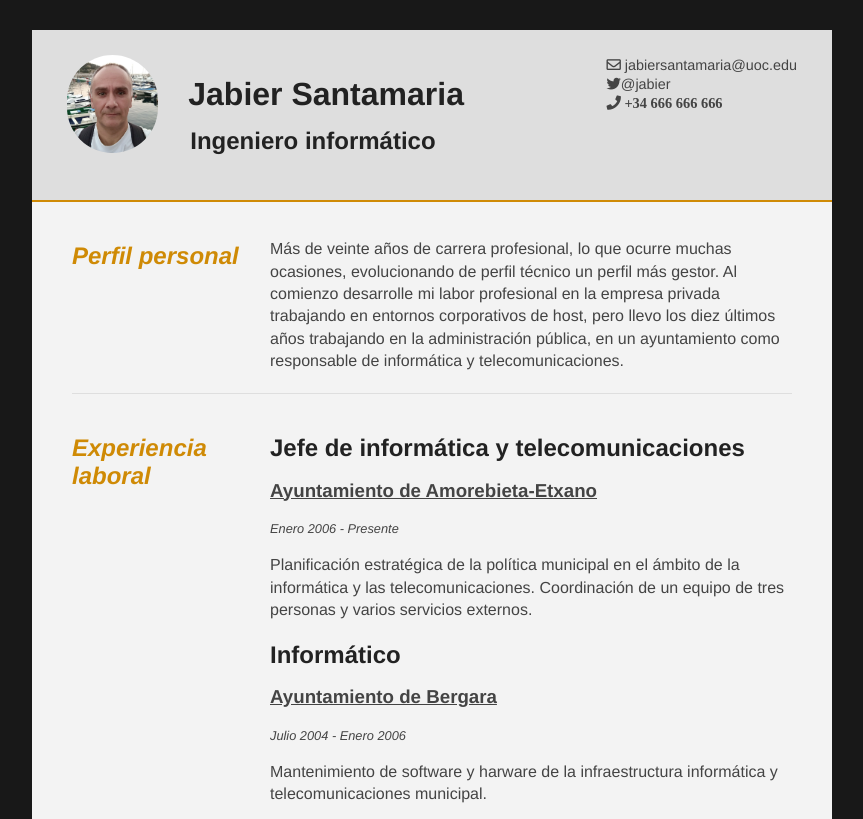
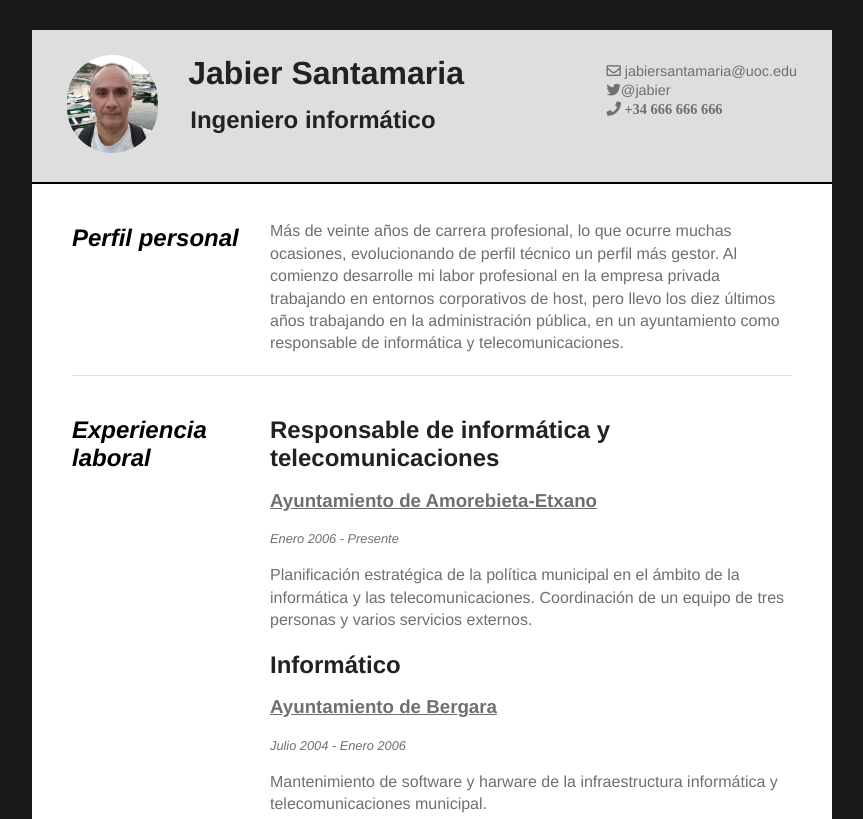
Before and after one commit to jabiersantamaria/uoc-boilerplate, a website built with Parcel: page src/index.html in a window 1280 px wide. Shown: the top 819 px of the page, without its empty margins (208-1071 px from the left). Built offline with nearby package versions, Linux system fonts and the light colour scheme; some packages are replaced by stand-ins of ours.

Commit message:
Playing with sass functions

```diff
--- a/src/assets/styles/_site-settings.scss
+++ b/src/assets/styles/_site-settings.scss
@@ -8,17 +8,17 @@
 $font1: Helvetica, Arial, sans-serif;
 
 // = Colors
-// -----------------------------
 
-// Graphic chart
 $color-bg:  #181818;
-$color-bg-curriculum: #f3f3f3;
+$color-bg-curriculum: white;
 
 $color-font-heading: #222;
-$color-font-paragraph: #444;
-$color-font-details: #cf8a05;
+$color: lighten(#222, 20);
+// $color-font-paragraph: #444;
+$color-font-paragraph: lighten($color-font-heading, 30);
+$color-font-details: black;
 
 $color-border-section: #dedede;
-$color-border-contact: #cf8a05;
+$color-border-contact: black;
 
-$color-link: #cf8a05;
+$color-link: black;
--- a/src/assets/styles/_states.scss
+++ b/src/assets/styles/_states.scss
@@ -3,7 +3,7 @@
     display: none;
   }
 
-  .curriculumContent_skills {
+  .curriculumContent__skills {
     column-count: 2;
   }
 }
@@ -19,7 +19,7 @@
     display: none;
   }
 
-  .name,
+  .contactName,
   .contactDetails {
     float: none;
     width: 100%;
@@ -37,7 +37,7 @@
     font-size: 1.25em;
   }
 
-  .curriculumContent_skills {
+  .curriculumContent__skills {
     column-count: 2;
   }
 }
@@ -55,11 +55,11 @@
     padding: 0 25px;
   }
 
-  .curriculumContent_skills {
+  .curriculumContent__skills {
     column-count: 1;
   }
 
-  .name h1 {
+  .contactName h1 {
     line-height: 0.8em;
     margin-bottom: 4px;
   }
--- a/src/assets/styles/layouts/_personal-data.scss
+++ b/src/assets/styles/layouts/_personal-data.scss
@@ -6,27 +6,6 @@
   padding: 25px 35px;
   border-bottom: 2px solid $color-border-contact;
   background: $color-border-section;
-}
-
-.name {
-  float: left;
-
-  & h1 {
-    font-size: 2em;
-    font-weight: 700;
-    font-family: $font1;
-    margin-bottom: -6px;
-  }
-
-  & h2 {
-    font-size: 1.5em;
-    margin-left: 2px;
-    font-family: $font1;
-  }
-}
-
-.curriculumData {
-  padding: 0 40px;
 }
 
 .photo {
@@ -41,7 +20,26 @@
   }
 }
 
+.contactName {
+  float: left;
+
+  & h1 {
+    font-size: 2em;
+    font-weight: 700;
+    font-family: $font1;
+    margin-top: 0px;
+    margin-bottom: -6px;
+  }
+
+  & h2 {
+    font-size: 1.5em;
+    margin-left: 2px;
+    font-family: $font1;
+  }
+}
+
 .contactDetails {
+  margin-top: 6px;
   float: right;
 
   & ul {
@@ -64,3 +62,7 @@
     }
   }
 }
+
+.curriculumData {
+  padding: 0 40px;
+}
--- a/src/index.html
+++ b/src/index.html
@@ -17,7 +17,7 @@
 				<img src="./assets/images/photo.jpg" alt="Jabier Santamaria" />
 			</div>
 
-			<div class="name">
+			<div class="contactName">
 				<h1>Jabier Santamaria</h1>
 				<h2>Ingeniero informático</h2>
 			</div>
@@ -54,7 +54,7 @@
 
 				<div class="curriculumContent">
 					<article>
-						<h2>Jefe de informática y telecomunicaciones<h2>
+						<h2>Responsable de informática y telecomunicaciones<h2>
 						<h3><a href="https://www.amorebieta-etxano.eus">Ayuntamiento de Amorebieta-Etxano</a></h3>
 						<p class="curriculumContent__date">Enero 2006 - Presente</p>
 						<p>Planificación estratégica de la política municipal en el ámbito de la informática y las telecomunicaciones. Coordinación de un equipo de tres personas y varios servicios externos.</p>
```
